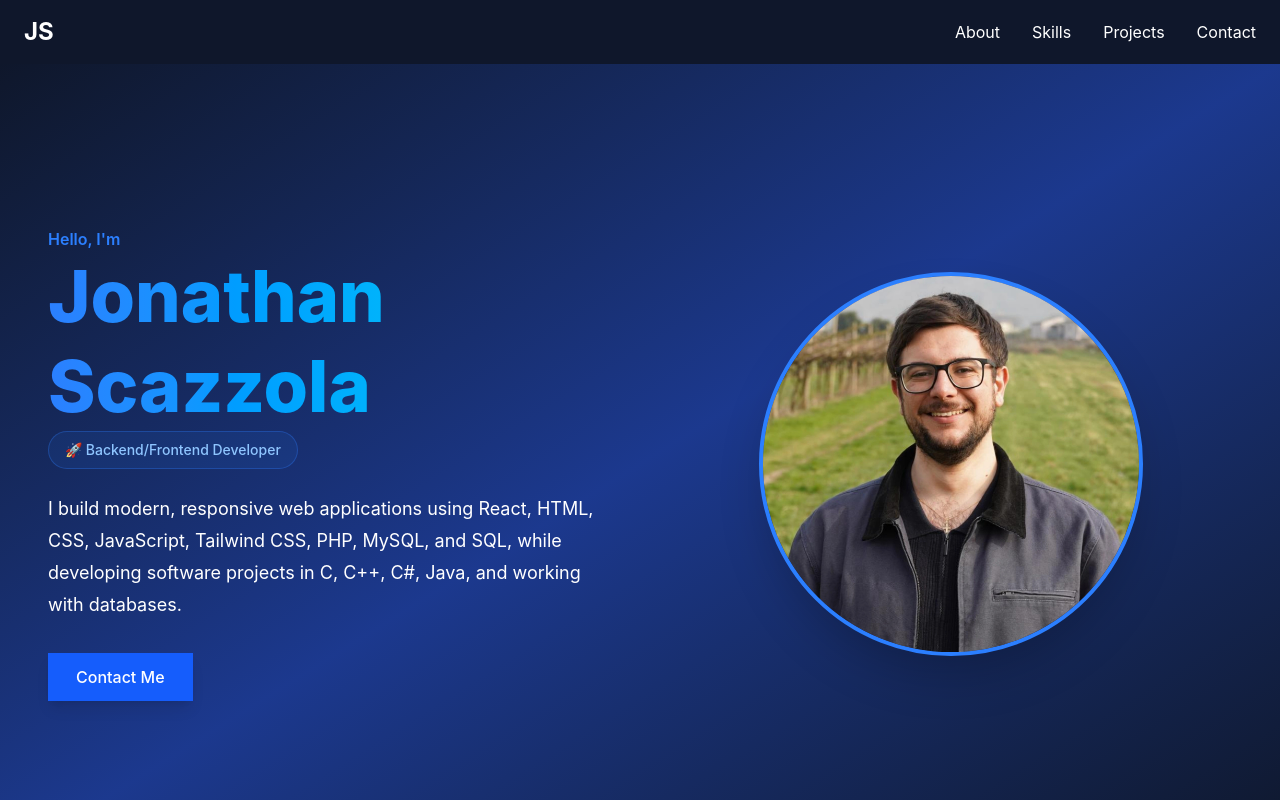
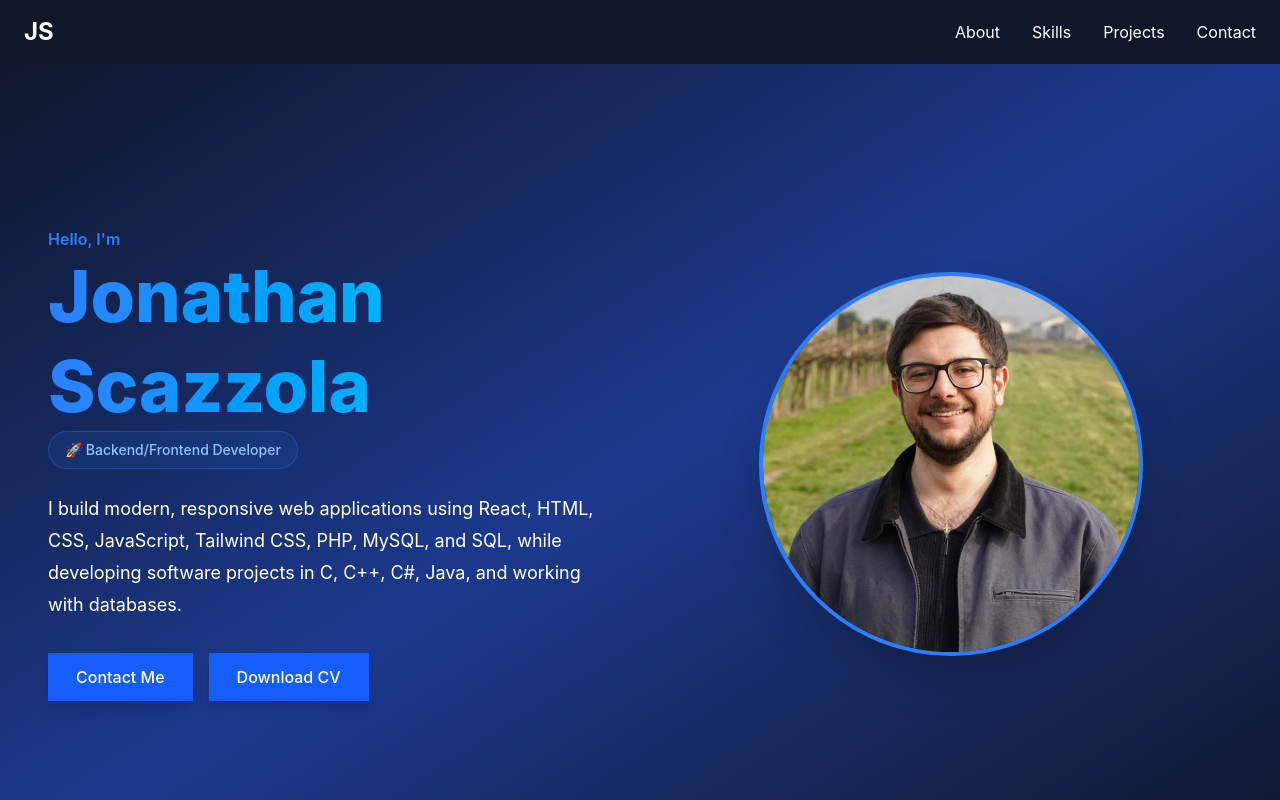
Before and after one commit to JohnToni/portfolio, a React (Vite) app in the folder my-react-app/: page / in a window 1280 px wide. Shown: the top 800 px of the page. Built offline with nearby package versions, Linux system fonts and the light colour scheme.

Commit message:
Added 'download CV' button

```diff
--- a/my-react-app/src/components/Hero.jsx
+++ b/my-react-app/src/components/Hero.jsx
@@ -1,5 +1,6 @@
 import profilePic from '/img/profile-pic.jpg'
 import { motion } from 'framer-motion'
+import CV from "/CV Jonathan Scazzola ENG.pdf"
 
 export function Hero() {
   return (
@@ -36,6 +37,10 @@ export function Hero() {
 
                         <a href="#contact" className="bg-blue-600 px-7 py-3 roundedx1 font-medium hover:bg-blue-700 hover:-translate-y-1 transition-all duration-300 shadow-lg">
                             Contact Me</a>
+
+                        <a href={CV} download className="bg-blue-600 px-7 py-3 roundedx1 font-medium hover:bg-blue-700 hover:-translate-y-1 transition-all duration-300 shadow-lg">
+                            Download CV
+                        </a>
                     </div>
 
                 </motion.div>
```
Also changed, not shown: 1 other file (tests, documents, lock files or other folders).
